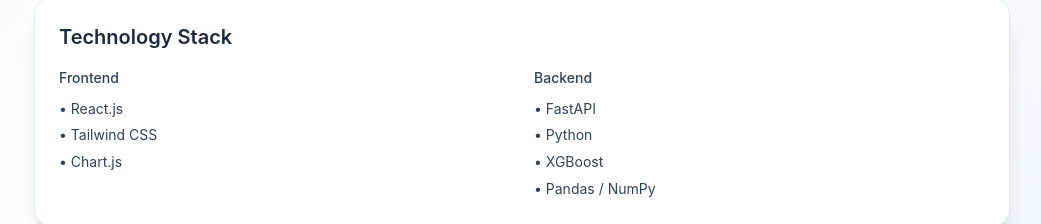
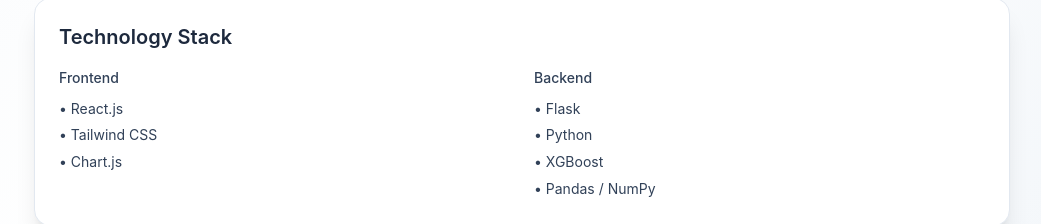
Before and after one commit to KhalidDoc/laptopPricePrediction, a React app in the folder frontend/: page /about in a window 1280 px wide. Shown: the part 1113-1337 px from the top of the page, without its empty margins (118-1159 px from the left). Built offline with nearby package versions, Linux system fonts and the light colour scheme; the HTML template or start-up script is replaced by a standard one.

Commit message:
Update ResultCard and About components: refine text and update backend technology from FastAPI to Flask

```diff
--- a/frontend/src/components/ResultCard.jsx
+++ b/frontend/src/components/ResultCard.jsx
@@ -87,7 +87,7 @@
 
       {/* Sub Text */}
       <p className="mt-6 text-slate-600 dark:text-slate-500 text-sm">
-        This estimate is generated using your trained XGBoost regression model.
+        This estimate is generated using trained XGBoost regression model.
       </p>
     </div>
   );
--- a/frontend/src/pages/About.jsx
+++ b/frontend/src/pages/About.jsx
@@ -76,7 +76,7 @@
           <div>
             <h3 className="font-medium mb-2">Backend</h3>
             <ul className="space-y-1">
-              <li>• FastAPI</li>
+              <li>• Flask</li>
               <li>• Python</li>
               <li>• XGBoost</li>
               <li>• Pandas / NumPy</li>
```
